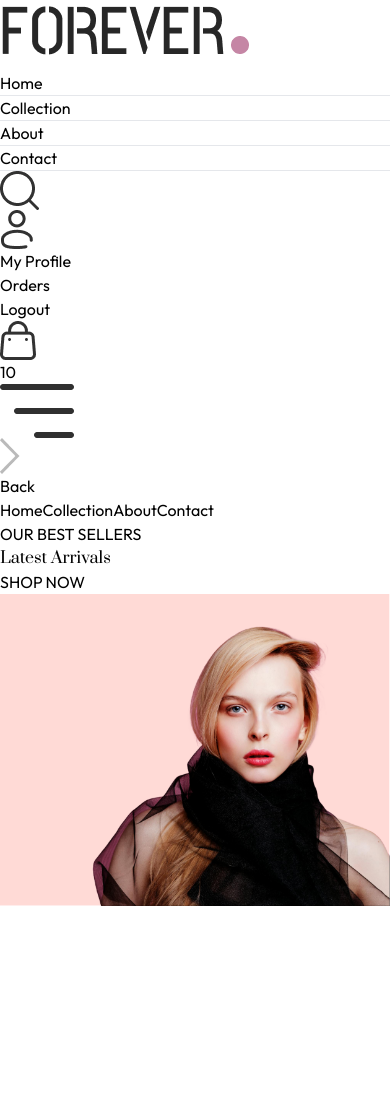
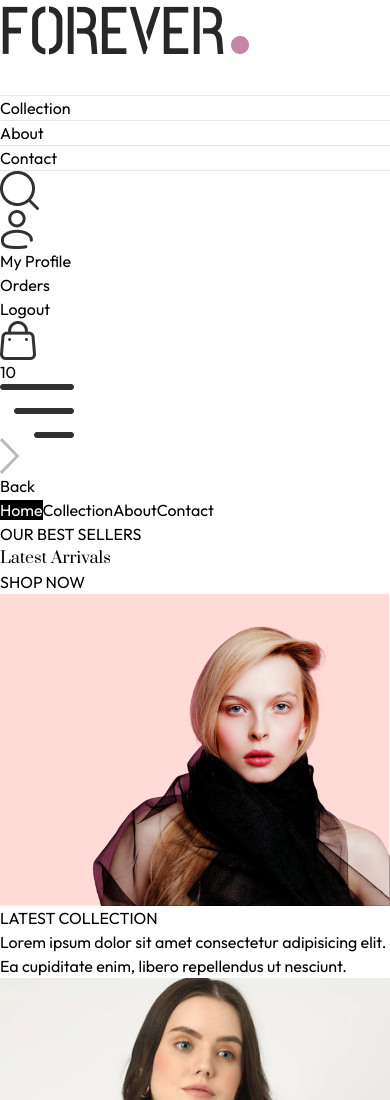
Before and after one commit to jahedripon9/ecommerce-app-frontend, a React (Vite) app: page / in a window 390 px wide. Shown: the top 1100 px of the page. Before the commit the page ends 906 px from the top, so only its background shows below. Built offline with nearby package versions, Linux system fonts and the light colour scheme.

Commit message:
Latest Production Section ready

```diff
--- /dev/null
+++ b/src/components/LatestCollection.jsx
@@ -0,0 +1,36 @@
+import { useContext, useEffect, useState } from "react"
+import { ShopContext } from "../context/ShopContext"
+import Title from "./Title";
+import ProductItem from "./ProductItem";
+
+const LatestCollection = () => {
+
+    const { products } = useContext(ShopContext);
+    const [latestProduct, setLatestProduct] = useState([]);
+
+    useEffect(() => {
+        setLatestProduct(products.slice(0, 10));
+    }, [])
+
+    return (
+        <div className="my-10">
+            <div className="text-center py-8 text-3xl">
+                <Title text1={'LATEST'} text2={' COLLECTION'} />
+                <p className="w-3/4 m-auto text-xs sm:text-sm md:text-base text-gray-600">
+                    Lorem ipsum dolor sit amet consectetur adipisicing elit. Ea cupiditate enim, libero repellendus ut nesciunt.
+                </p>
+            </div>
+            {/* Rendering Product */}
+
+            <div className="grid grid-cols-2 sm:grid-cols-3 md:grid-cols-4 lg:grid-cols-5 gap-4 gap-y-6">
+                {
+                    latestProduct.map((item, index) => (
+                        <ProductItem key={index} id={item._id} image={item.image} name={item.name} price={item.price} />
+                    ))
+                }
+            </div>
+        </div>
+    )
+}
+
+export default LatestCollection
--- a/src/components/Navbar.jsx
+++ b/src/components/Navbar.jsx
@@ -7,7 +7,7 @@
 
   return (
     <div className="flex items-center justify-between py-5 font-medium">
-      <img src={assets.logo} className='w-36' alt="logo" />
+      <Link to='/'><img src={assets.logo} className='w-36' alt="logo" /></Link>
 
       <ul className='hidden sm:flex gap-5 text-sm text-gray-700'>
 
@@ -56,10 +56,10 @@
             <p>Back</p>
           </div>
 
-          <NavLink onClick={()=>setVisible(false)} className='py-2 pl-6 border' to='/'>Home</NavLink>
-          <NavLink onClick={()=>setVisible(false)} className='py-2 pl-6 border' to='/collection'>Collection</NavLink>
-          <NavLink onClick={()=>setVisible(false)} className='py-2 pl-6 border' to='/about'>About</NavLink>
-          <NavLink onClick={()=>setVisible(false)} className='py-2 pl-6 border' to='/contact'>Contact</NavLink>
+          <NavLink onClick={() => setVisible(false)} className='py-2 pl-6 border' to='/'>Home</NavLink>
+          <NavLink onClick={() => setVisible(false)} className='py-2 pl-6 border' to='/collection'>Collection</NavLink>
+          <NavLink onClick={() => setVisible(false)} className='py-2 pl-6 border' to='/about'>About</NavLink>
+          <NavLink onClick={() => setVisible(false)} className='py-2 pl-6 border' to='/contact'>Contact</NavLink>
 
         </div>
       </div>
--- /dev/null
+++ b/src/components/ProductItem.jsx
@@ -0,0 +1,21 @@
+import { useContext } from "react"
+import { ShopContext } from "../context/ShopContext"
+import { Link } from "react-router-dom";
+
+const ProductItem = ({ id, image, name, price }) => {
+
+    const { currency } = useContext(ShopContext);
+
+    return (
+        <Link className="text-gray-700 cursor-pointer" to={`/product/${id}`}>
+            <div className="overflow-hidden">
+                <img className="hover:scale-110 transition ease-out" src={image[0]} alt="" />
+                <p className="pt-3 pb-1 text-sm">{name}</p>
+                <p className="text-sm font-medium">{currency}{price}</p>
+            </div>
+
+        </Link>
+    )
+}
+
+export default ProductItem
--- /dev/null
+++ b/src/components/Title.jsx
@@ -0,0 +1,11 @@
+
+const Title = ({ text1, text2 }) => {
+    return (
+        <div className="inline-flex gap-2 items-center mb-3">
+            <p className="text-gray-500">{text1}<span className="text-gray-700 font-medium">{text2}</span></p>
+            <p className="w-8 sm:w-12 h-[1px] sm:h-[2px] bg-gray-700"></p>
+        </div>
+    )
+}
+
+export default Title
--- /dev/null
+++ b/src/context/ShopContext.jsx
@@ -0,0 +1,27 @@
+import PropTypes from "prop-types"; // Import PropTypes
+import { products } from '../assets/frontend_assets/assets.js';
+import { createContext } from "react";
+
+export const ShopContext = createContext();
+
+const ShopContextProvider = (props) => {
+    const currency = "$";
+    const delivery_fee = 10;
+
+    const value = {
+        products, currency, delivery_fee
+    }
+
+    return (
+        <ShopContext.Provider value={value}>
+            {props.children}
+        </ShopContext.Provider>
+    )
+}
+
+// Define prop types for the component
+ShopContextProvider.propTypes = {
+    children: PropTypes.node.isRequired,
+};
+
+export default ShopContextProvider;
--- a/src/index.css
+++ b/src/index.css
@@ -6,7 +6,8 @@
 a.active hr {
     display: block;
 }
-*{
+
+* {
     font-family: Outfit;
 }
 
@@ -15,3 +16,12 @@
     font-weight: 400;
     font-style: normal;
 }
+
+
+@media (max-width:640px) {
+    a.active {
+        background-color: black;
+        color: white;
+    }
+
+}
--- a/src/main.jsx
+++ b/src/main.jsx
@@ -2,9 +2,12 @@
 import App from './App.jsx'
 import './index.css'
 import { BrowserRouter } from 'react-router-dom'
+import ShopContextProvider from './context/ShopContext.jsx'
 
 createRoot(document.getElementById('root')).render(
   <BrowserRouter>
-    <App />
+    <ShopContextProvider>
+      <App />
+    </ShopContextProvider>
   </BrowserRouter>,
 )
--- a/src/pages/Home.jsx
+++ b/src/pages/Home.jsx
@@ -1,9 +1,11 @@
 import Hero from "../components/Hero"
+import LatestCollection from "../components/LatestCollection"
 
 const Home = () => {
   return (
     <div>
-    <Hero />
+      <Hero />
+      <LatestCollection />
     </div>
   )
 }
```
